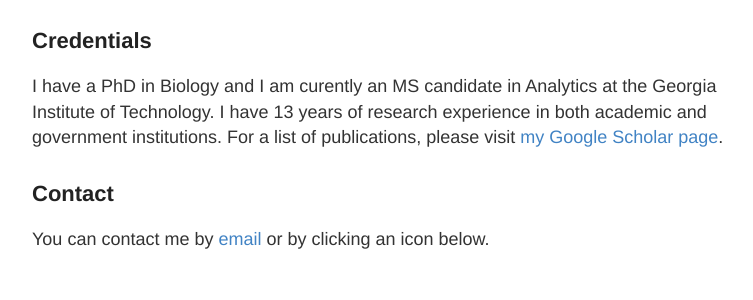
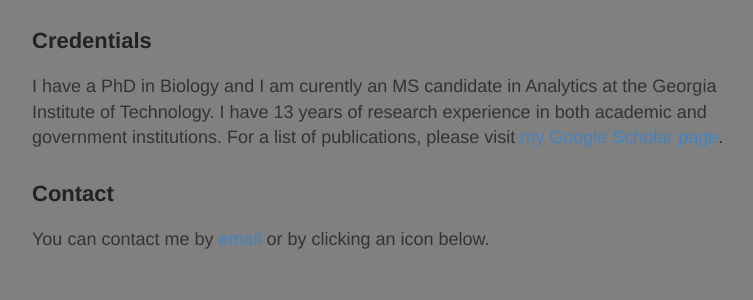
Before and after one commit to waltscienceblog/waltscienceblog.github.io, a Jekyll site: the page built from quote.md, in a window 1280 px wide. Shown: the top 300 px of the page, without its empty margins (248-1001 px from the left). Built offline with Jekyll 4.4.1, drawn with Linux system fonts in a browser that asks for light colours.

Commit message:
Update quote.html

```diff
--- a/_layouts/quote.html
+++ b/_layouts/quote.html
@@ -6,7 +6,7 @@
 
   </head>
 
-  <body>
+  <body style="background-color:grey;">
       <div class="container">
 
         </header>
```
